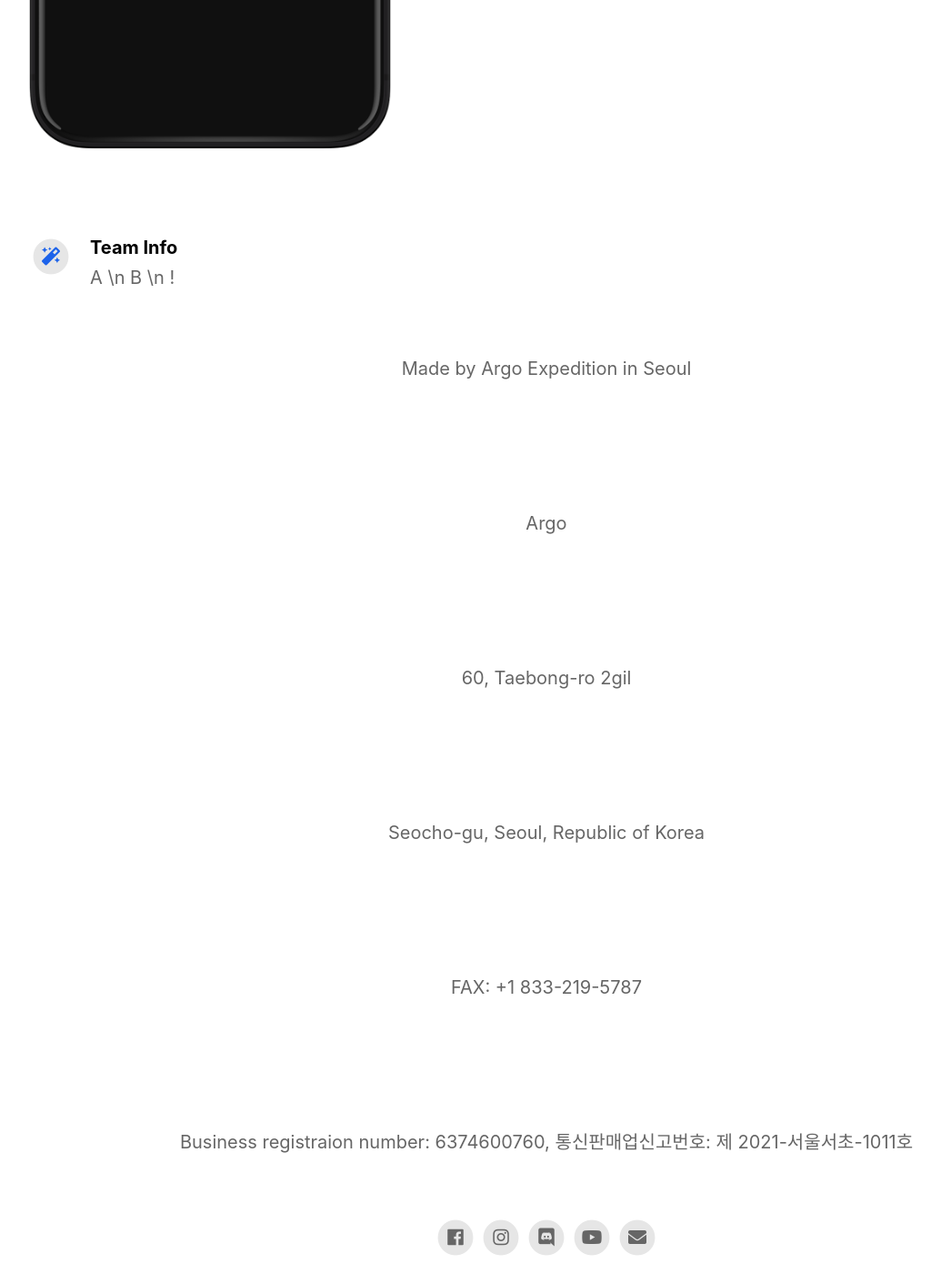
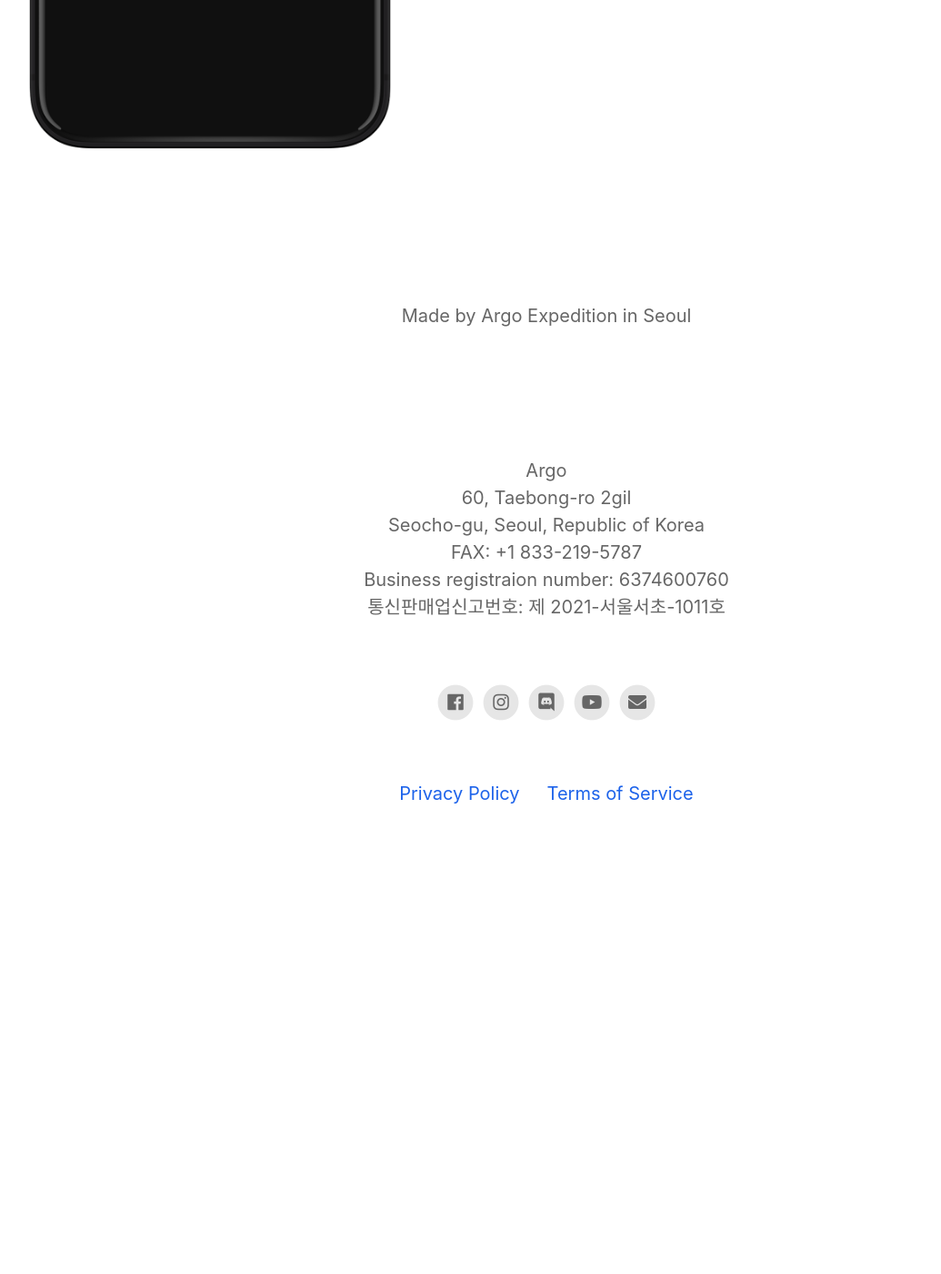
Before and after one commit to ArgoExped/Frozen-Arts, a Jekyll site: the page built from index.html, in a window 1280 px wide and 1400 px high, scrolled down 822 px. Shown: the whole window at 91% size, without its empty margins (39-1074 px from the left). Built offline with Jekyll 4.4.1, drawn with Linux system fonts in a browser that asks for light colours; nearby versions of some CDN libraries; after the commit the page ends 1774 px from its top, so only the background shows below that.

Commit message:
Footer formatting

```diff
--- a/_config.yml
+++ b/_config.yml
@@ -35,9 +35,9 @@ discord_username                          : A3mwB2bt
 # Feature List                            Edit, add or remove features to be presented.
 features                                  :
 
-  - title                                 : Team Info
-    description                           : A \n B \n !
-    fontawesome_icon_name                 : magic
+  - title                                 : #Team Info
+    description                           : #A \n B \n !
+    fontawesome_icon_name                 : #magic
 
   - title                                 : #iPhone Device Preview
     description                           : #Preview your app in the context of an iPhone device. Five different device colors included.
--- a/_includes/footer.html
+++ b/_includes/footer.html
@@ -1,11 +1,13 @@
 <footer>
 	{% if site.your_name %}
 	<p class="footerText">Made by {% if site.your_link %}<a href="{{ site.your_link }}">{% endif %}{{ site.your_name }}{% if site.your_link %}</a>{% endif %}{% if site.your_city %} in {{ site.your_city }}{% endif %}</p>
-	<p class="footerText">Argo</p>
-	<p class="footerText">60, Taebong-ro 2gil</p>
-	<p class="footerText">Seocho-gu, Seoul, Republic of Korea</p>
-	<p class="footerText">FAX: +1 833-219-5787</p>
-	<p class="footerText">Business registraion number: 6374600760, 통신판매업신고번호: 제 2021-서울서초-1011호</p>
+	<p class="footerText">Argo<br>
+		60, Taebong-ro 2gil<br>
+		Seocho-gu, Seoul, Republic of Korea<br>
+		FAX: +1 833-219-5787<br>
+		Business registraion number: 6374600760<br>
+		통신판매업신고번호: 제 2021-서울서초-1011호<br>
+	</p>
 	{% endif %}
 	<div class="footerIcons">
 
```
